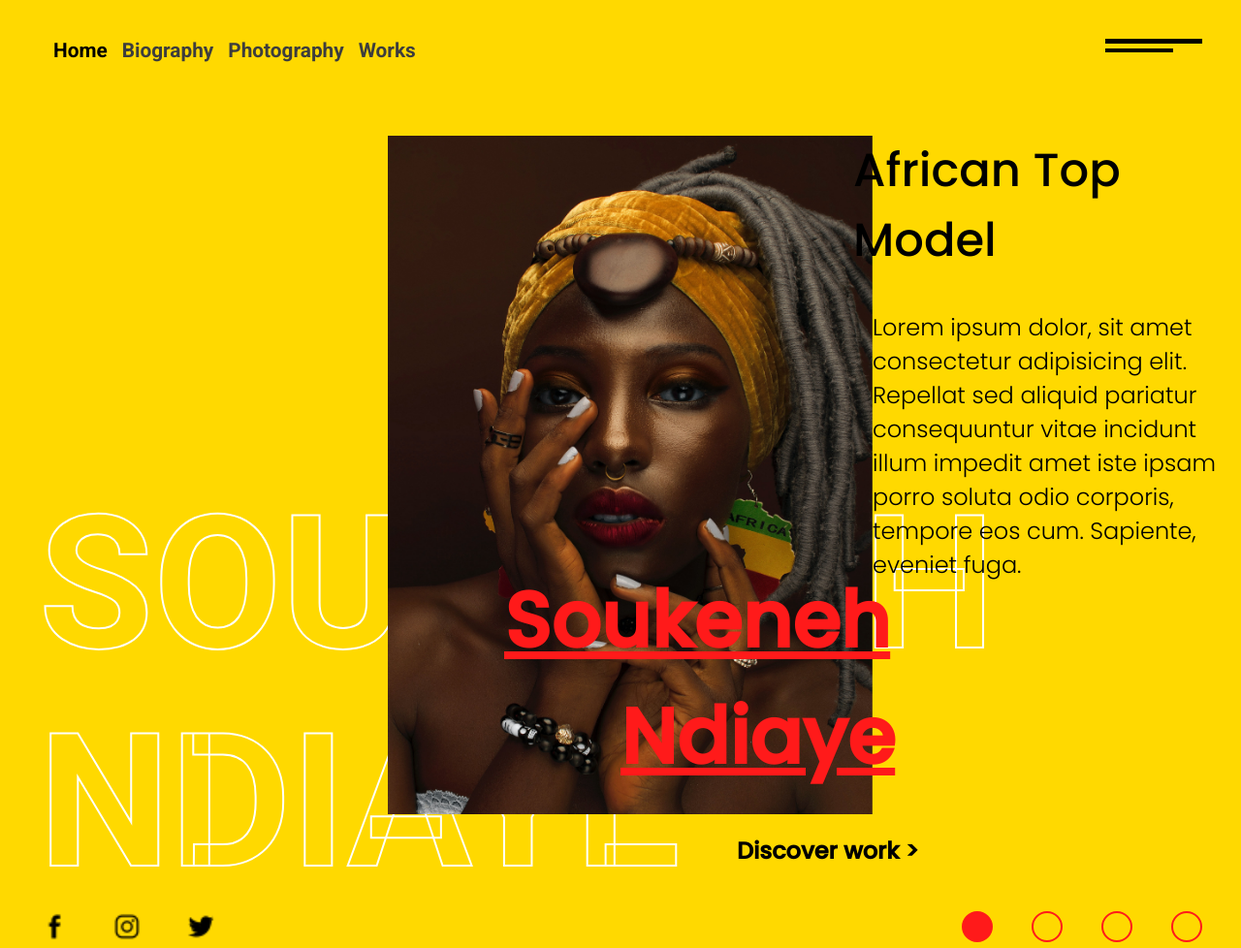
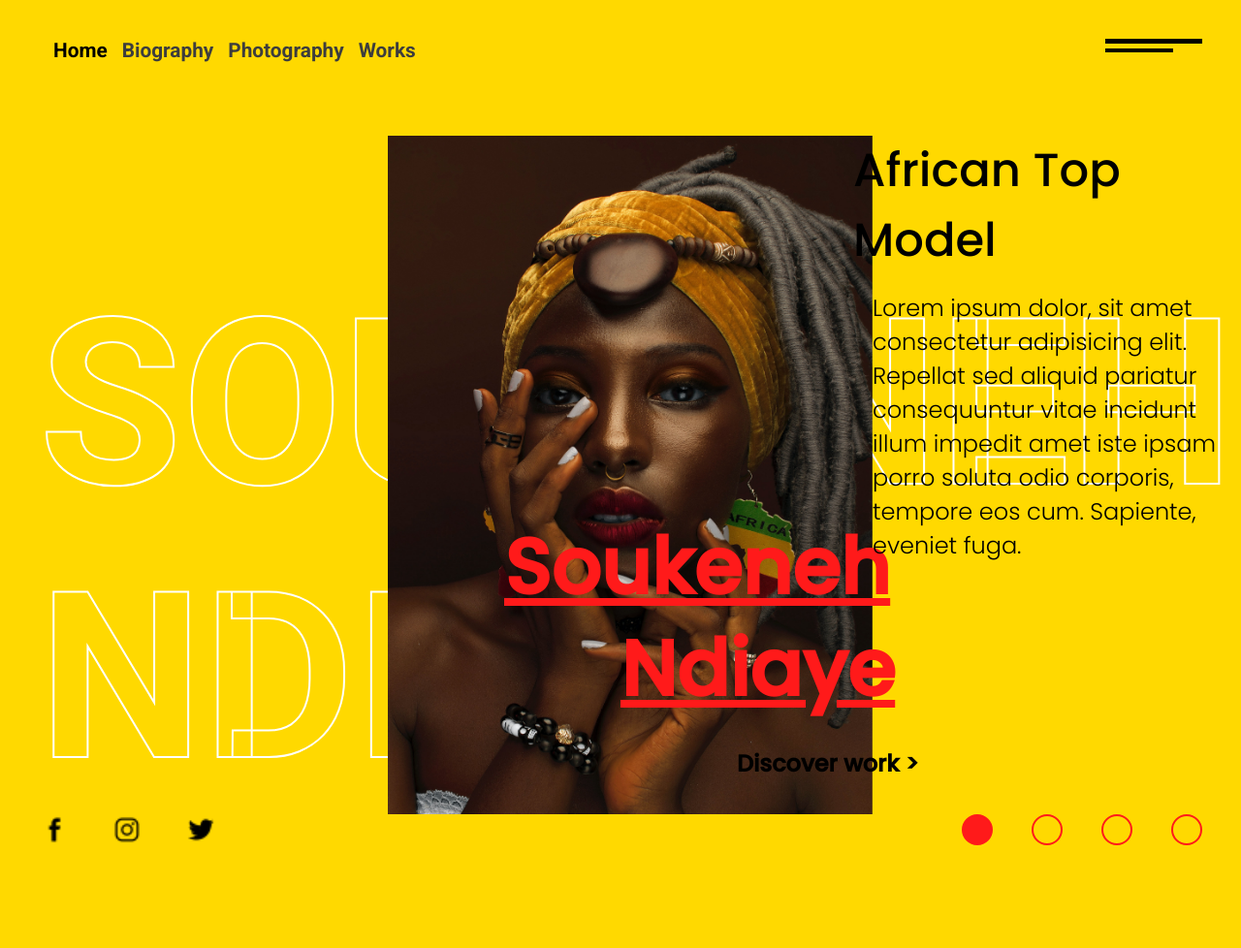
Before and after one commit to llastkrakw/30Days30Websites, a plain HTML site: page projects/themodel/index.html in a window 1280 px wide. Shown: the whole page at 97% size. After the commit the page ends 880 px from the top, so only its background shows below. Drawn offline with Linux system fonts and the light colour scheme.

Commit message:
themodel

```diff
--- a/projects/themodel/css/app.css
+++ b/projects/themodel/css/app.css
@@ -22,6 +22,10 @@ elements
 **/
 
 @media only screen and (min-width: 1200px) {
+    body,
+    html {
+        overflow: hidden;
+    }
     body {
         height: 100%;
         width: 100%;
@@ -31,6 +35,7 @@ elements
         font-family: "century gothic";
     }
     .main {
+        position: relative;
         width: 100%;
         height: 100%;
         padding: 40px;
@@ -60,7 +65,7 @@ elements
     .middle {
         position: relative;
         margin-top: 100px;
-        height: 800px;
+        height: 700px;
     }
     .menu {
         position: absolute;
@@ -95,10 +100,10 @@ elements
         -webkit-text-stroke-width: 2px;
         -webkit-text-stroke-color: #fff;
         font-weight: 900;
-        font-size: 12em;
+        font-size: 15em;
         font-family: 'Robobo', sans-serif;
         bottom: 0;
-        width: 100%;
+        width: 80%;
         z-index: -1000;
         font-family: "Roboto";
     }
```
